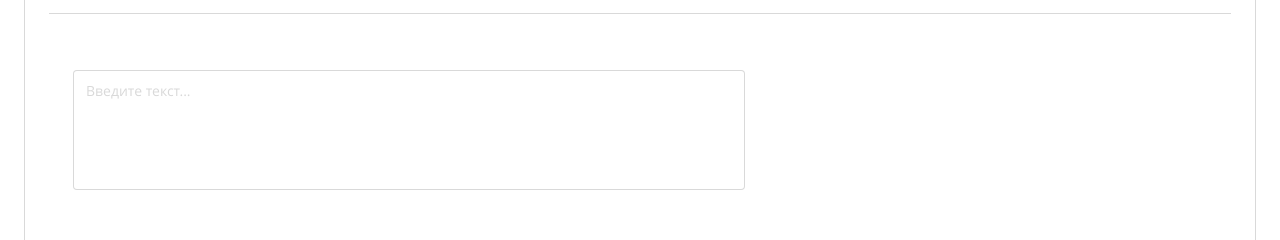
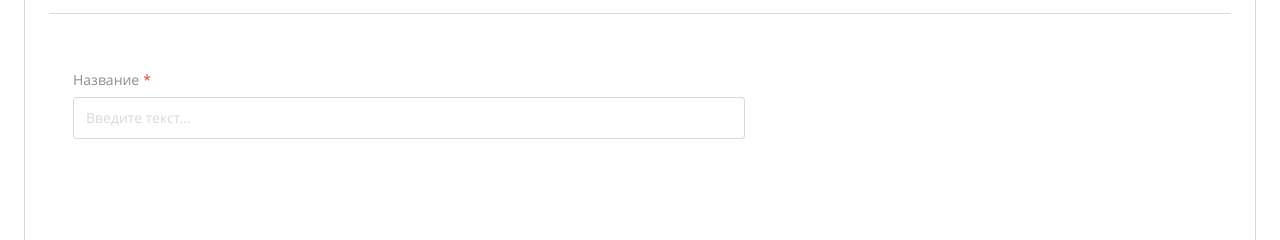
Before and after one commit to BKonstantine/task_management_system, a Vue app: page /tasks/create in a window 1280 px wide. Shown: the part 225-465 px from the top of the page. Built offline with nearby package versions, Linux system fonts and the light colour scheme; no server answers.

Commit message:
feat: Настроить прокидывание атрибутов

```diff
--- /dev/null
+++ b/src/components/Form/InputItem.vue
@@ -0,0 +1,32 @@
+<template>
+  <fieldset class="input-item">
+    <div class="input-item__container">
+      <InputLabel :isRequired="isRequired">{{ label }}</InputLabel>
+      <BaseInput v-bind="$attrs" />
+    </div>
+    <InputError v-if="error">{{ error }}</InputError>
+  </fieldset>
+</template>
+
+<script>
+export default {
+  name: "InputItem",
+  inheritAttrs: false,
+  props: {
+    label: String,
+    error: String,
+    isRequired: Boolean,
+    horizontal: Boolean,
+  },
+};
+</script>
+
+<style lang="scss" scoped>
+.input-item {
+  border: none;
+
+  &__container {
+    @include flex-setting(column, _, _, 8px);
+  }
+}
+</style>
--- a/src/components/UI/InputLabel.vue
+++ b/src/components/UI/InputLabel.vue
@@ -1,14 +1,17 @@
 <template>
   <label class="label">
     <slot />
-    <span v-if="require" class="require">*</span>
+    <span v-if="isRequired" class="require">*</span>
   </label>
 </template>
 
 <script>
 export default {
   props: {
-    require: Boolean,
+    isRequired: {
+      type: Boolean,
+      default: false,
+    },
   },
 };
 </script>
@@ -17,6 +20,7 @@ export default {
 .label {
   @include flex-setting(_, _, _, 4px);
   @include font-setting(400, 14px, 19px, $font-color-disabled);
+  max-width: 120px;
 }
 
 .require {
--- a/src/views/CreateTask.vue
+++ b/src/views/CreateTask.vue
@@ -4,7 +4,7 @@
       <BaseTitle class="create-task__title">Создание задачи</BaseTitle>
       <BaseDivider />
       <form class="create-task__form">
-        <BaseTextarea />
+        <InputItem :isRequired="true" label="Название" />
       </form>
       <BaseDivider />
       <div class="create-task__buttons">
@@ -16,8 +16,12 @@
 </template>
 
 <script>
+import InputItem from "@/components/Form/InputItem.vue";
 export default {
   name: "CreateTask",
+  components: {
+    InputItem,
+  },
 };
 </script>
 
```
